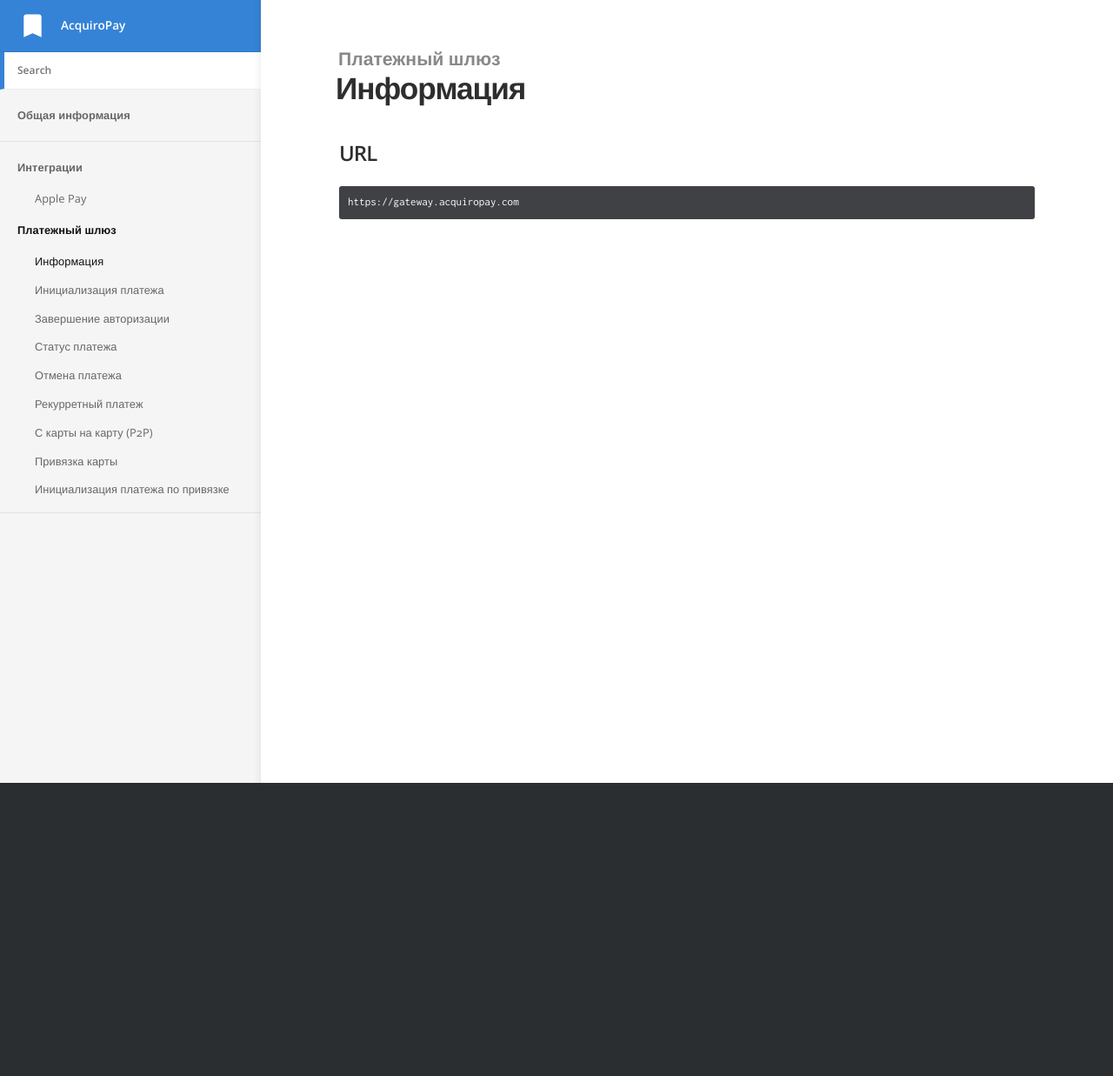
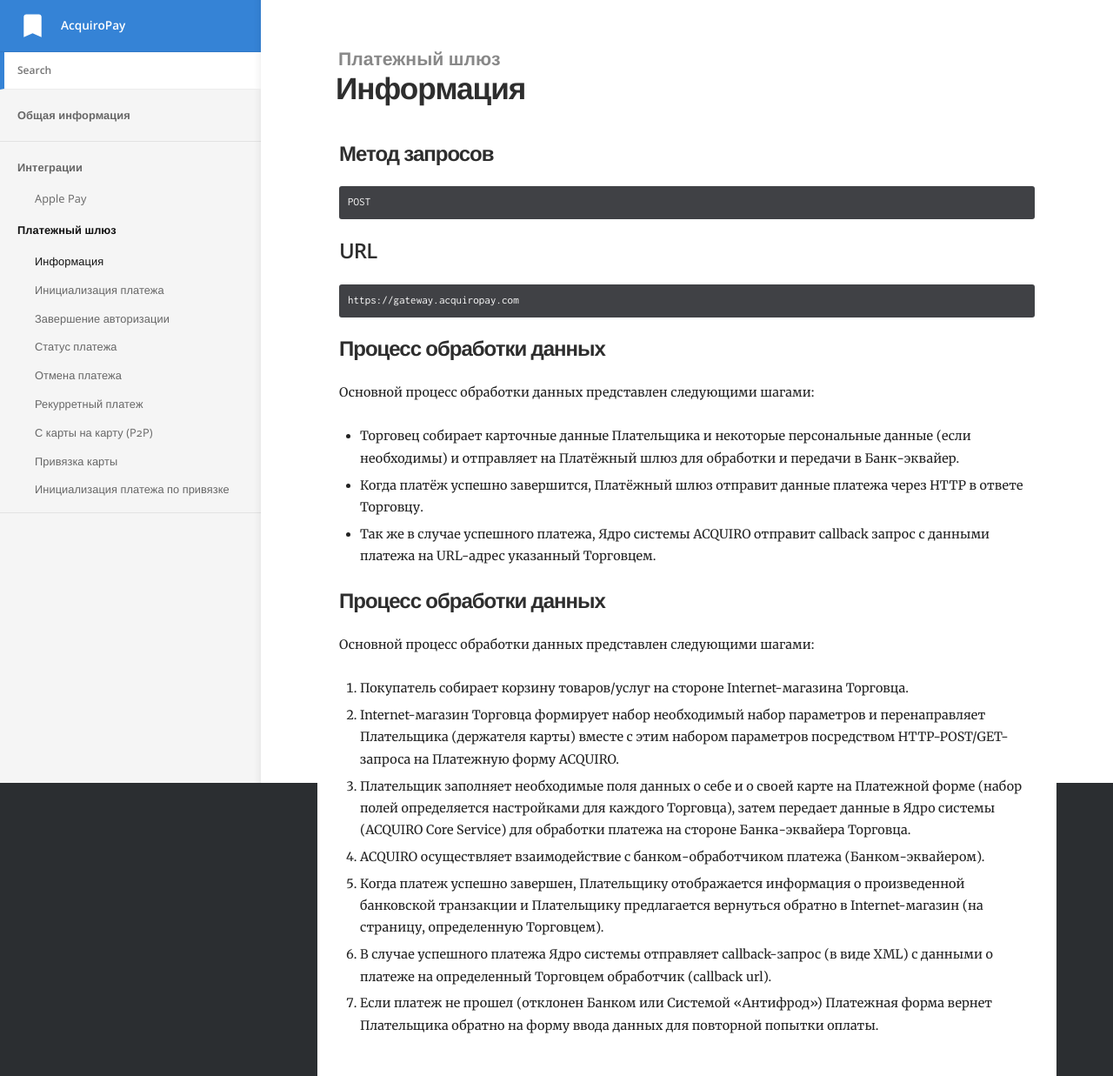
Before and after one commit to acquiropay/acquiropay.github.io, a Jekyll site: the page built from _docs/pay/index.md, in a window 1280 px wide. Shown: the whole page at 87% size. Built offline with Jekyll 4.4.1, drawn with Linux system fonts in a browser that asks for light colours; before the commit the page ends 900 px from its top, so only the background shows below that.

Commit message:
общая информация о платежном шлюзе

```diff
--- a/_docs/pay/index.md
+++ b/_docs/pay/index.md
@@ -4,6 +4,30 @@ category: Платежный шлюз
 order: 1
 ---
 
+## Метод запросов
+
+	POST
+
 ## URL
 
     https://gateway.acquiropay.com
+
+## Процесс обработки данных
+
+Основной процесс обработки данных представлен следующими шагами:
+
+*	Торговец собирает карточные данные Плательщика и некоторые персональные данные (если необходимы) и отправляет на Платёжный шлюз для обработки и передачи в Банк-эквайер.
+*	Когда платёж успешно завершится, Платёжный шлюз отправит данные платежа через HTTP в ответе Торговцу.
+*	Так же в случае успешного платежа, Ядро системы ACQUIRO отправит callback запрос с данными платежа на URL-адрес указанный Торговцем.
+
+## Процесс обработки данных
+
+Основной процесс обработки данных представлен следующими шагами:
+
+1.	Покупатель собирает корзину товаров/услуг на стороне Internet-магазина Торговца.
+2.	Internet-магазин Торговца формирует набор необходимый набор параметров и перенаправляет Плательщика (держателя карты) вместе с этим набором параметров посредством HTTP-POST/GET-запроса на Платежную форму ACQUIRO.
+3.	Плательщик заполняет необходимые поля данных о себе и о своей карте на Платежной форме (набор полей определяется настройками для каждого Торговца), затем передает данные в Ядро системы (ACQUIRO Core Service) для обработки платежа на стороне Банка-эквайера Торговца.
+4.	ACQUIRO осуществляет взаимодействие с банком-обработчиком платежа (Банком-эквайером).
+5.	Когда платеж успешно завершен, Плательщику отображается информация о произведенной банковской транзакции и Плательщику предлагается вернуться обратно в Internet-магазин (на страницу, определенную Торговцем).
+6.	В случае успешного платежа Ядро системы отправляет callback-запрос (в виде XML) с данными о платеже на определенный Торговцем обработчик (callback url).
+7.	Если платеж не прошел (отклонен Банком или Системой «Антифрод») Платежная форма вернет Плательщика обратно на форму ввода данных для повторной попытки оплаты.
```
